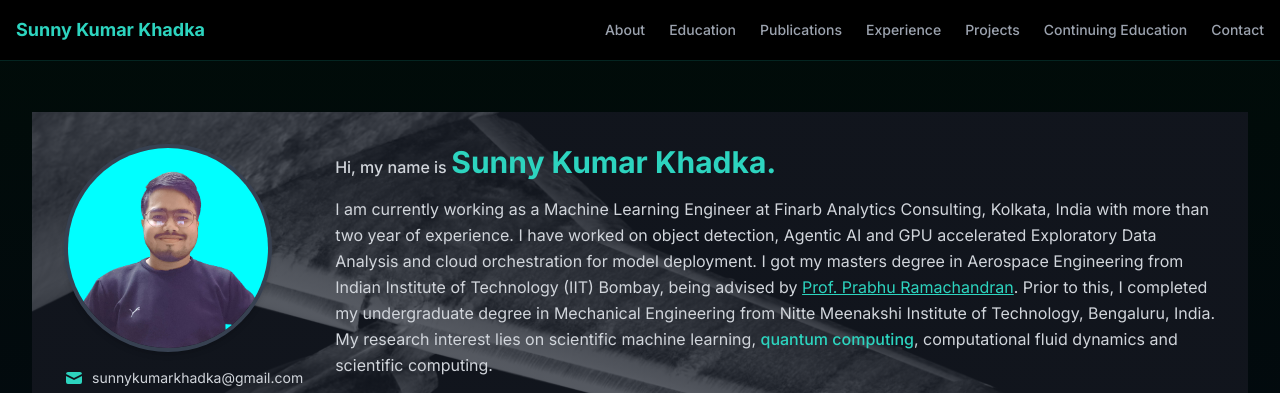
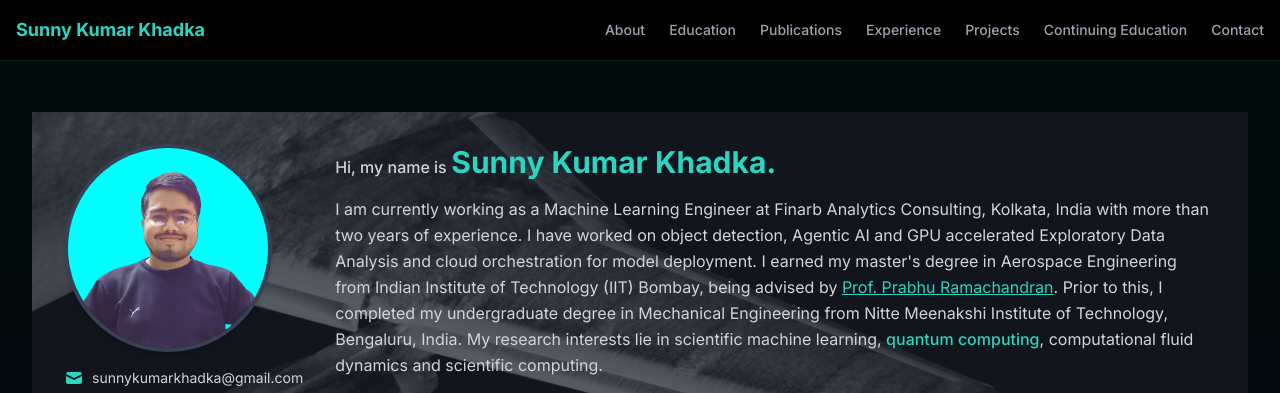
Before and after one commit to sunny-kumar-khadka/sunnykhadka, a plain HTML site: page index.html in a window 1280 px wide. Shown: the top 393 px of the page. Drawn offline with nearby package versions, Linux system fonts and the light colour scheme.

Commit message:
remove grammetical error

```diff
--- a/index.html
+++ b/index.html
@@ -305,11 +305,11 @@
                 </h2>
                 <p class="text-gray-300 leading-relaxed text-base mb-6">
                     I am currently working as a Machine Learning Engineer at Finarb Analytics Consulting, Kolkata,
-                    India with more than two year of experience. I have worked on object detection, Agentic AI and GPU
-                    accelerated Exploratory Data Analysis and cloud orchestration for model deployment. I got my masters
+                    India with more than two years of experience. I have worked on object detection, Agentic AI and GPU
+                    accelerated Exploratory Data Analysis and cloud orchestration for model deployment. I earned my master's
                     degree in Aerospace Engineering from Indian Institute of Technology (IIT) Bombay, being advised by <a href="https://www.aero.iitb.ac.in/~prabhu/" target="_blank" rel="noopener noreferrer" class="text-teal-400 hover:text-teal-300 transition-colors underline">Prof. Prabhu Ramachandran</a>.
                     Prior to this, I completed my undergraduate degree in Mechanical Engineering from Nitte Meenakshi Institute of Technology, Bengaluru,
-                    India. My research interest lies on scientific machine learning, <span class="text-teal-400 font-medium">quantum computing</span>, computational fluid
+                    India. My research interests lie in scientific machine learning, <span class="text-teal-400 font-medium">quantum computing</span>, computational fluid
                     dynamics and scientific computing.
                 </p>
 
@@ -981,7 +981,7 @@
                     <p class="text-green-400 text-sm font-medium mb-3">Deep Learning - Theory and Practice | IIT Bombay</p>
                     <!-- Description -->
                     <p class="text-gray-300 text-sm leading-relaxed mb-4">
-                        A neural scheduler that decide which meta-training tasks to use next was implemented to aid the  generalization capacity of the meta-model.
+                        A neural scheduler that decides which meta-training tasks to use next was implemented to aid the  generalization capacity of the meta-model.
                         In addition, a small meta-network was implemented that can generate per-step hyperparameters: learning rate and weight decay coefficients.
                     </p>
                     <!-- Technologies -->
@@ -1054,7 +1054,7 @@
                         <div class="border-l-2 border-teal-400 pl-3 hover:border-teal-300 transition-all duration-300 transform hover:translate-x-1">
                             <a href="https://drive.google.com/file/d/1evTCb5siu5Yi1DOwZ7zZWIHfUxyCb6R0/view" target="_blank" rel="noopener noreferrer" class="block hover:text-teal-400 transition-colors">
                                 <p class="text-gray-200 font-medium">Introduction to Quantum Computing with IBM Quantum</p>
-                                <p class="text-gray-400 text-sm">The Coding School (Sponsered by IBM Quantum)</p>
+                                <p class="text-gray-400 text-sm">The Coding School (Sponsored by IBM Quantum)</p>
                             </a>
                         </div>
 
```
